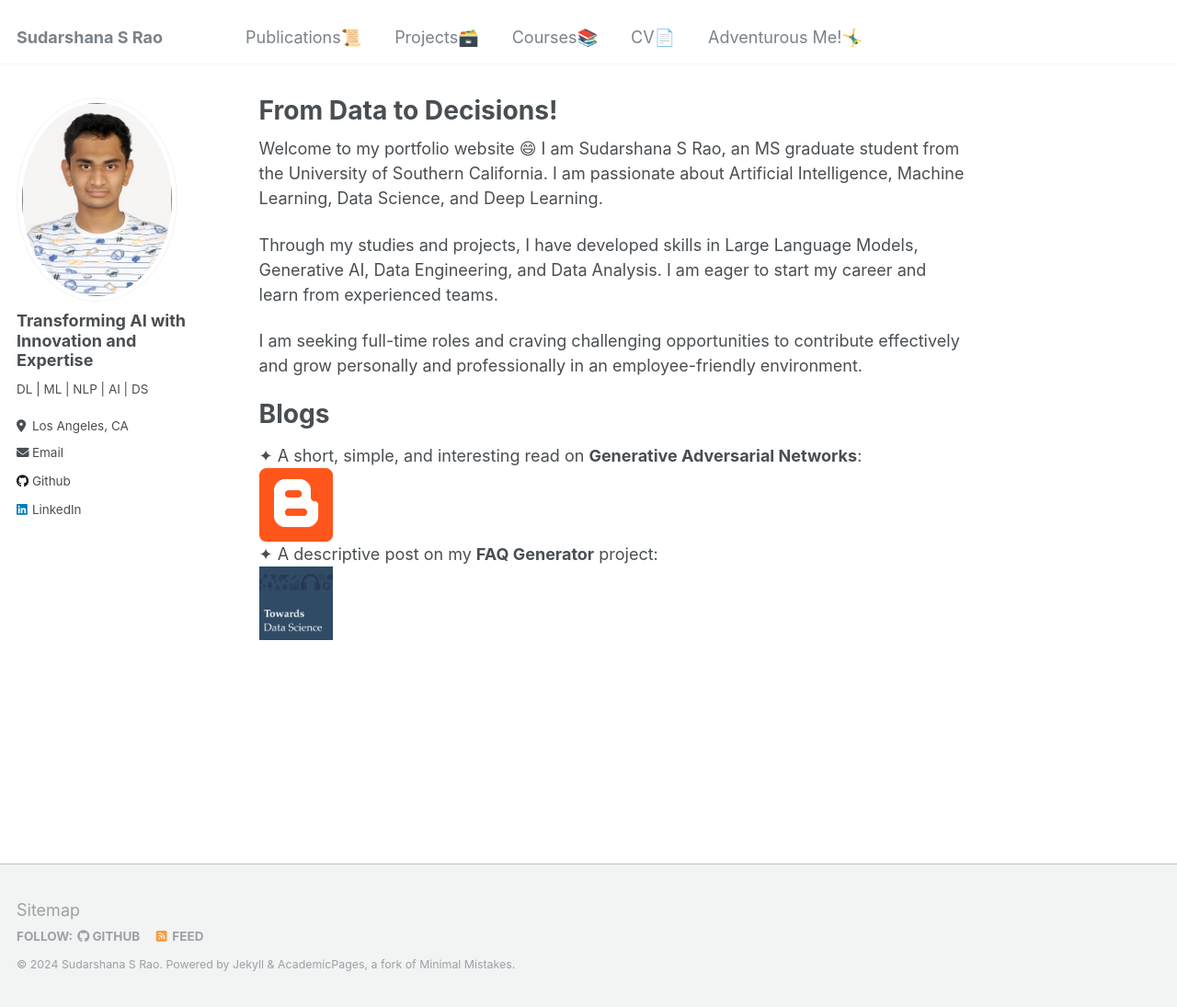
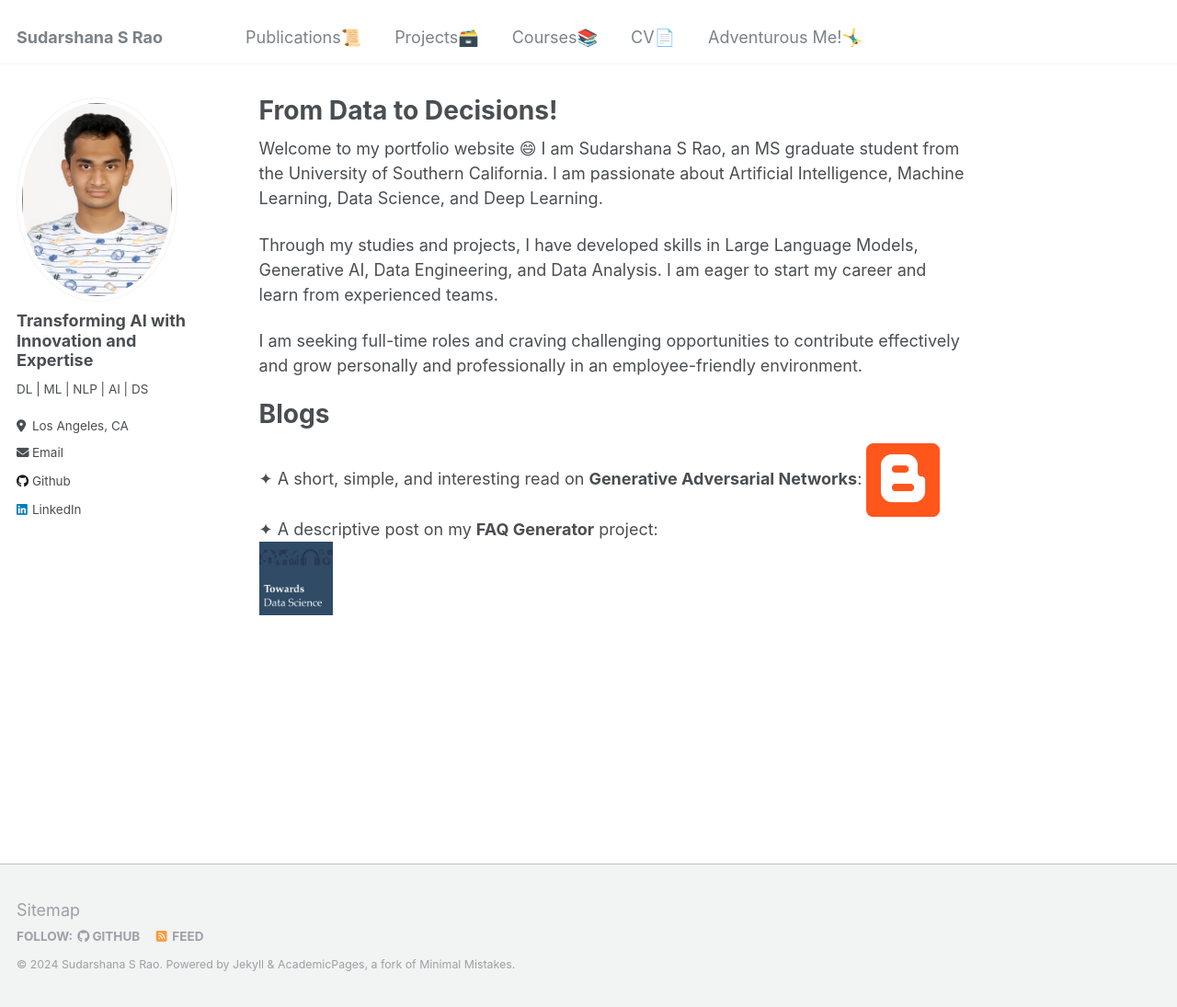
Before and after one commit to SudarshanaSRao/SudarshanaSRao.github.io, a Jekyll site: the page built from _pages/about.md, in a window 1280 px wide and 1095 px high. Shown: the whole window at 92% size. Built offline with Jekyll 4.4.1, drawn with Linux system fonts in a browser that asks for light colours.

Commit message:
Update about.md

```diff
--- a/_pages/about.md
+++ b/_pages/about.md
@@ -16,12 +16,8 @@ I am seeking full-time roles and craving challenging opportunities to contribute
 
 # Blogs
 <div class="flexcontainer">
-    <div>
-      <div style="display: flex; justify-content: space-between;">
-        <span>✦ A short, simple, and interesting read on <strong>Generative Adversarial Networks</strong>:</span>
-  </div>
   <div>
-    <a href="https://sudarshanagan.blogspot.com/2021/07/everyone-i-am-currently-engineering.html" onclick="trackOutboundLink(this);">
+    <span>✦ A short, simple, and interesting read on <strong>Generative Adversarial Networks</strong>:</span> <a href="https://sudarshanagan.blogspot.com/2021/07/everyone-i-am-currently-engineering.html" onclick="trackOutboundLink(this);">
       <img height="30px" src="/images/1200px-Blogger_icon_2017.svg.png" width="80px">
     </a>
   </div>
```
